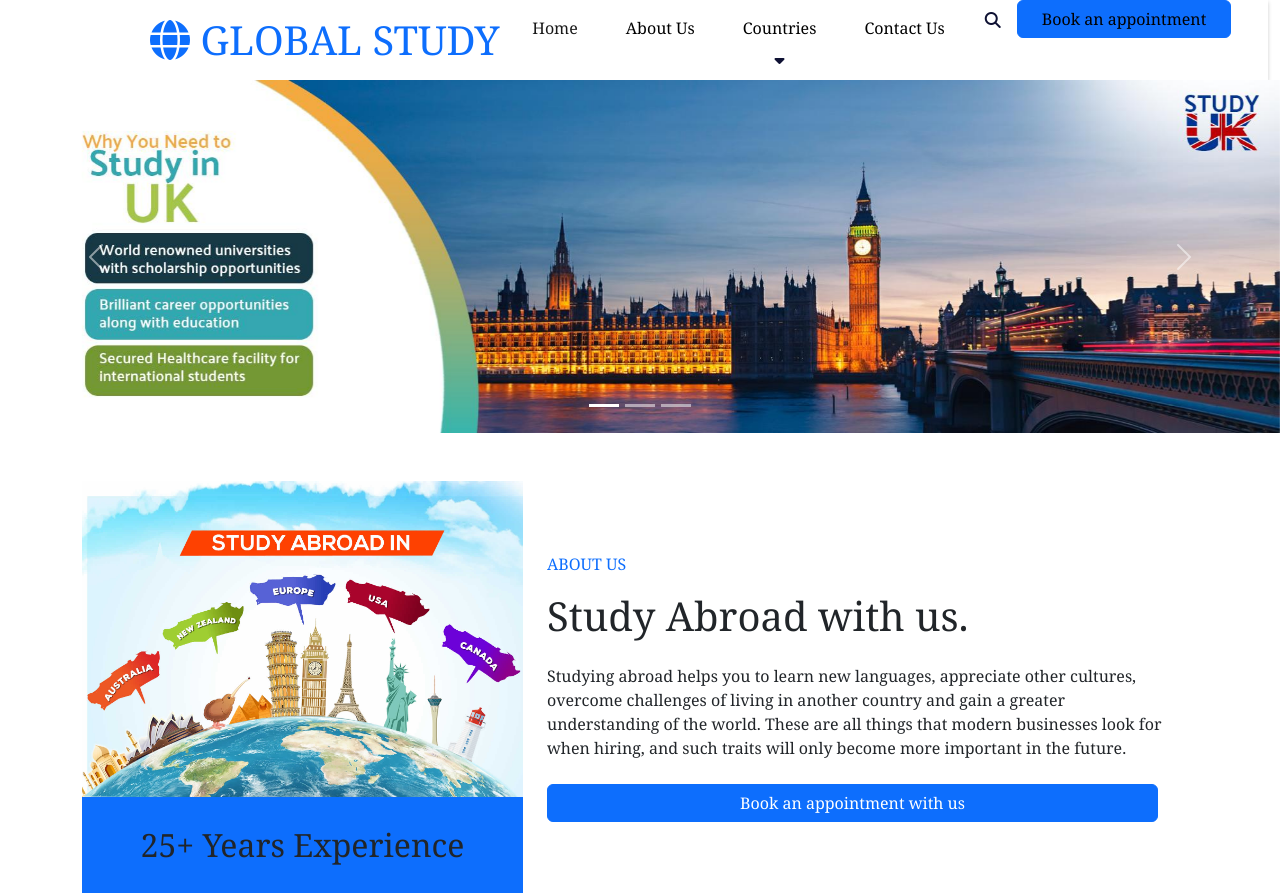
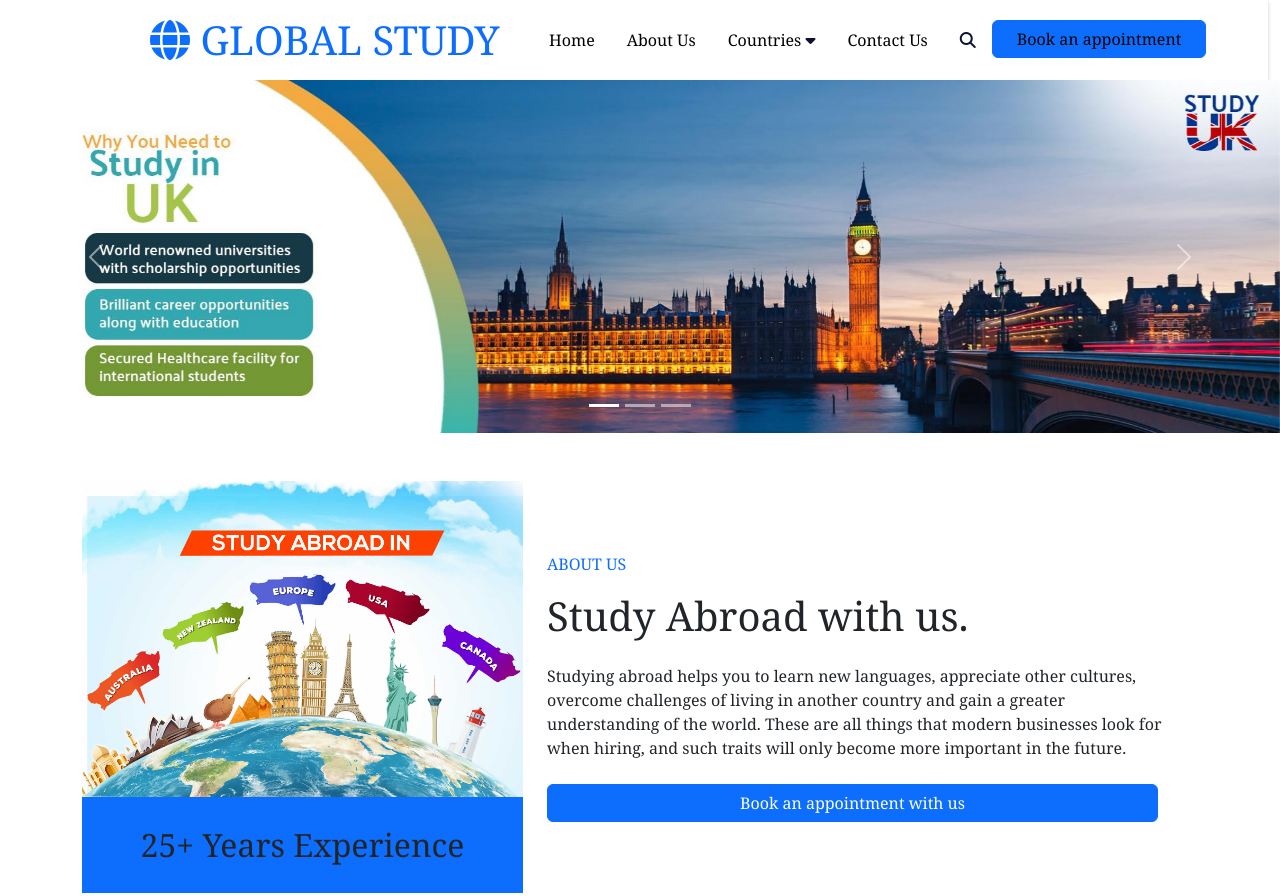
Before and after one commit to Shreyaraii/consultancy, a plain HTML site: page index.html in a window 1280 px wide. Shown: the top 896 px of the page. Drawn offline with nearby package versions, Linux system fonts and the light colour scheme.

Commit message:
changes made

```diff
--- a/index.html
+++ b/index.html
@@ -20,16 +20,16 @@
               <span class="navbar-toggler-icon"></span>
             </button>
         <div class="collapse navbar-collapse" id="navbarNavDarkDropdown">
-            <ul class="navbar-nav mx-auto navbar-nav">
+          <ul class="nav mx-auto navbar-nav">
               <!-- Home dropdown -->
-             <li class="nav-item"> <div class="navdrop dropdown ">
-                  <button class="navbtn dropbtn "><a class="nav-link active" href="index.html">Home</a></button>
+           <li> <div class="navdrop dropdown ">
+                <button class="navbtn dropbtn "><a href="index.html">Home</a></button>
           </div></li>
-            <li class="nav-item"> <div class="navdrop dropdown ">
-                  <button class="navbtn dropbtn "><a class="nav-link" href="about.html">About Us</a></button>
+          <li> <div class="navdrop dropdown ">
+                <button class="navbtn dropbtn "><a href="about.html">About Us</a></button>
           </div></li>
-            <li class="nav-item"> <div class="navdrop dropdown ">
-              <button class="navbtn dropbtn "><a class="nav-link" href="">Countries</a> <i class="fa-solid fa-caret-down"></i></button>
+          <li> <div class="navdrop dropdown ">
+            <button class="navbtn dropbtn "><a href="">Countries</a> <i class="fa-solid fa-caret-down"></i></button>
               <div class="navcontent dropdown-content ">
                   <a href="#">Australia</a>
                   <a href="#">Canada</a>
@@ -39,8 +39,8 @@
                   <a href="#">Netherlands</a>
               </div>
       </div></li>
-            <li class="nav-item"> <div class="navdrop dropdown ">
-                  <button class="navbtn dropbtn "><a class="nav-link" href="">Contact Us</a></button>
+          <li> <div class="navdrop dropdown ">
+                <button class="navbtn dropbtn "><a href="">Contact Us</a></button>
           </div></li>
           <div class="navdrop dropdown ">
               <button class="navbtn dropbtn"><i class="fa-solid fa-magnifying-glass"></i>
```
Lines whose indentation alone changed are shown as unchanged.
